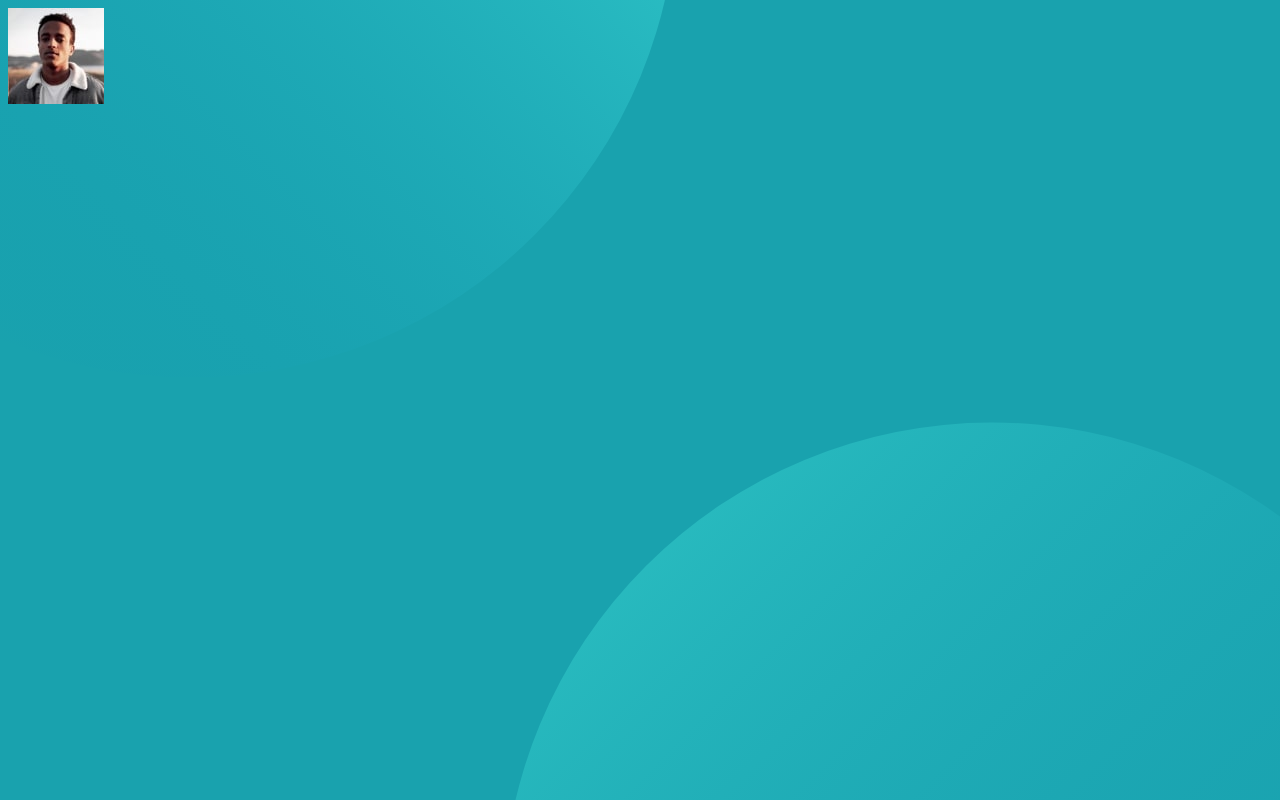
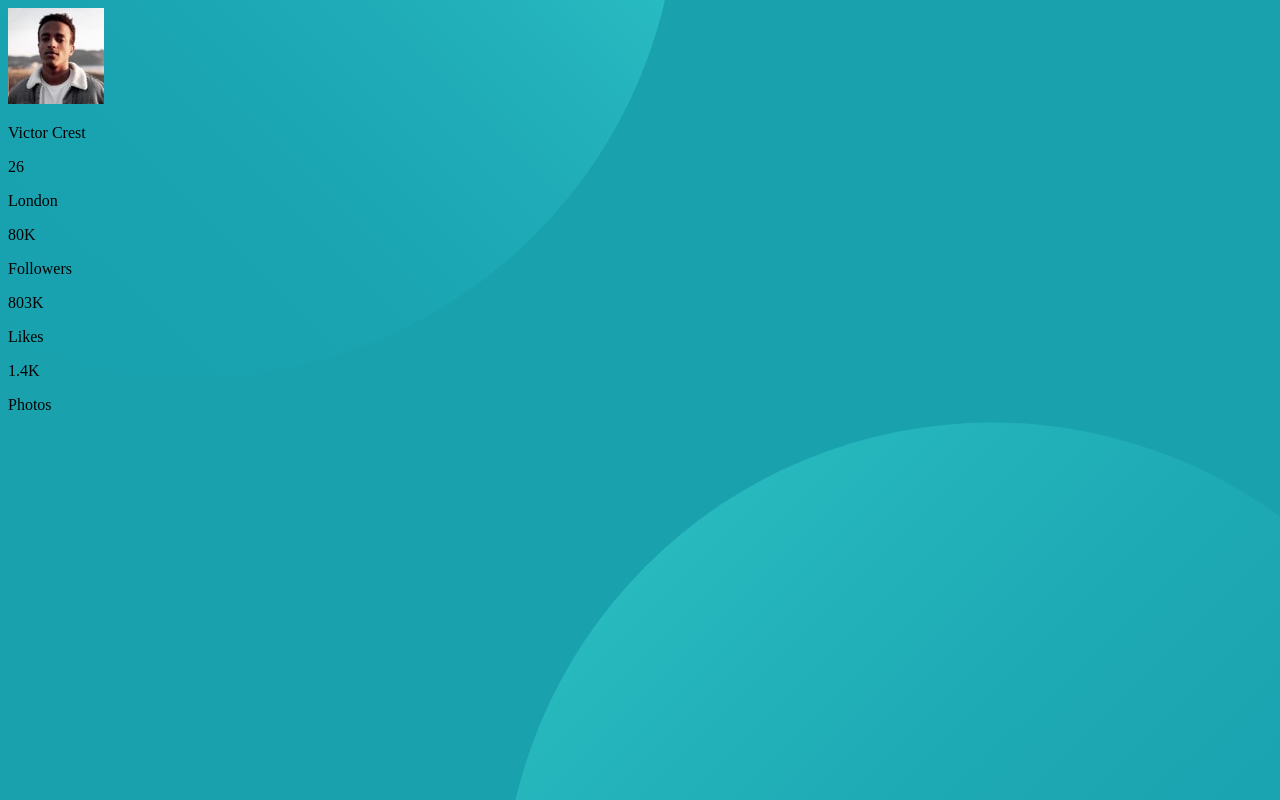
Before and after one commit to kyrylolvov/profile-card-component, a plain HTML site: page index.html in a window 1280 px wide. Drawn offline with Linux system fonts and the light colour scheme.

Commit message:
Update index.html

```diff
--- a/index.html
+++ b/index.html
@@ -24,11 +24,31 @@
         <div class="profileHead">
           <img
             class="profilePhoto"
-            src="/images/image-victor.jpg"
+            src="images/image-victor.jpg"
             alt="Profile Picture"
           />
         </div>
-        <div class="profileInfo"></div>
+        <div class="profileInfo">
+          <div class="upperInfo">
+            <p class="name">Victor Crest</p>
+            <p class="age">26</p>
+          </div>
+          <p class="location">London</p>
+          <div class="stats">
+            <div class="columnFirst">
+              <p class="statsNumber">80K</p>
+              <p class="statsName">Followers</p>
+            </div>
+            <div class="columnSecond">
+              <p class="statsNumber">803K</p>
+              <p class="statsName">Likes</p>
+            </div>
+            <div class="columnThird">
+              <p class="statsNumber">1.4K</p>
+              <p class="statsName">Photos</p>
+            </div>
+          </div>
+        </div>
       </div>
     </main>
   </body>
```
